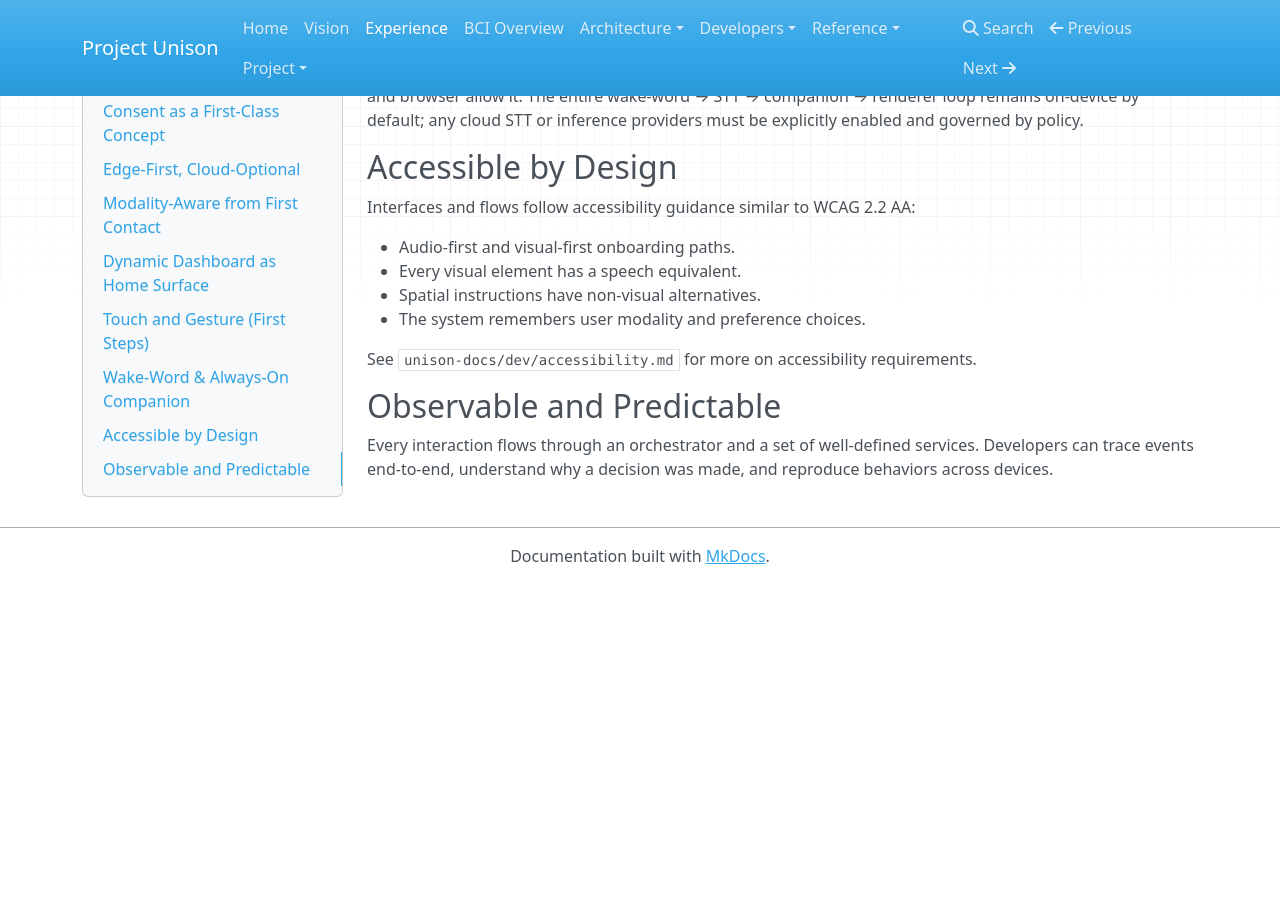
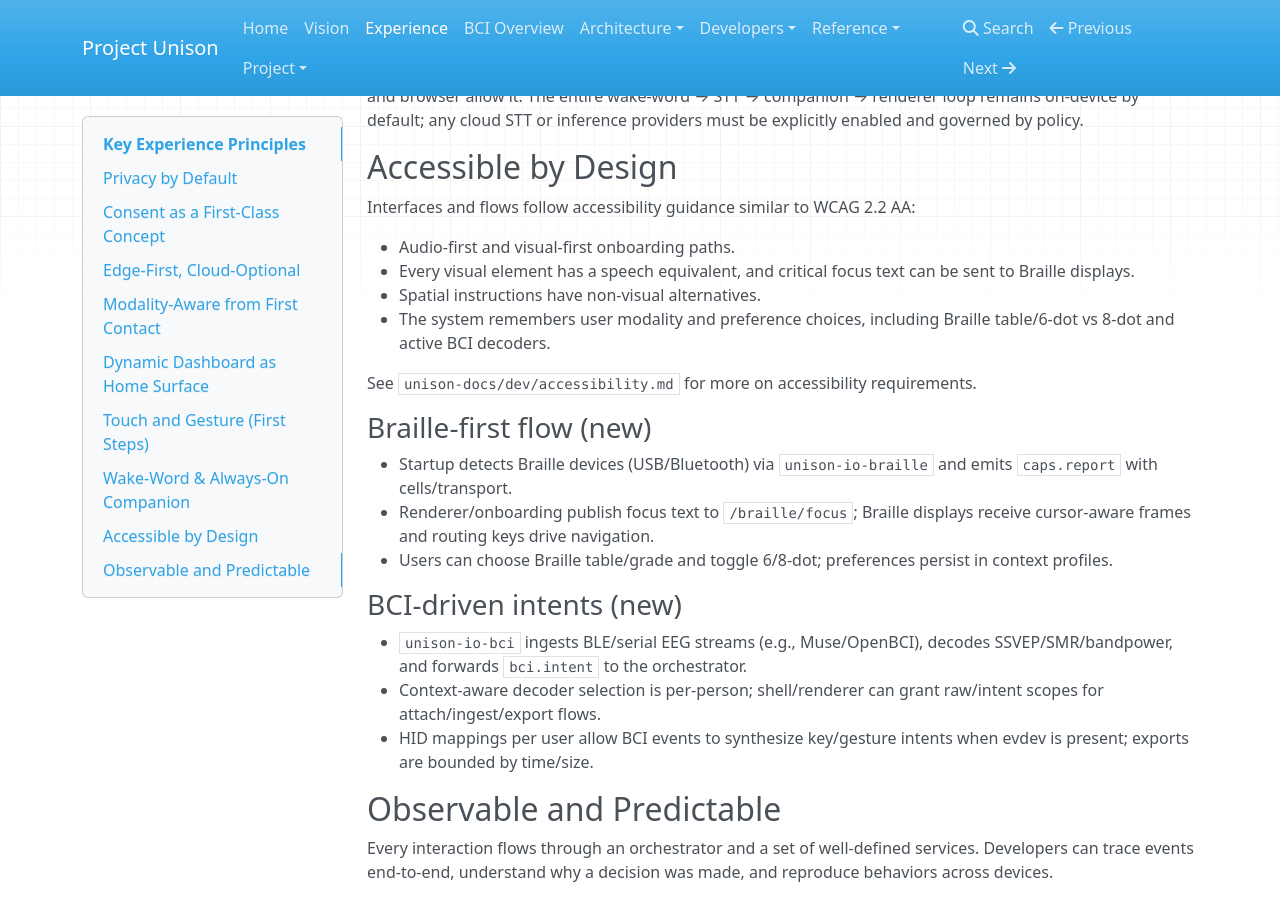
Before and after one commit to project-unisonOS/project-unisonos.github.io, an MkDocs documentation site: the page built from docs/experience.md, in a window 1280 px wide and 900 px high, scrolled down 1719 px. Built offline with MkDocs 1.6.1, drawn with Linux system fonts in a browser that asks for light colours; nearby versions of some CDN libraries; before the commit the page ends 2303 px from its top, so only the background shows below that.

Commit message:
Update landing copy and add BCI/Braille docs

```diff
--- a/docs/experience.md
+++ b/docs/experience.md
@@ -56,11 +56,21 @@ In “always-on” devstack profiles, the renderer can be configured to start th
 Interfaces and flows follow accessibility guidance similar to WCAG 2.2 AA:
 
 - Audio-first and visual-first onboarding paths.
-- Every visual element has a speech equivalent.
+- Every visual element has a speech equivalent, and critical focus text can be sent to Braille displays.
 - Spatial instructions have non-visual alternatives.
-- The system remembers user modality and preference choices.
+- The system remembers user modality and preference choices, including Braille table/6-dot vs 8-dot and active BCI decoders.
 
 See `unison-docs/dev/accessibility.md` for more on accessibility requirements.
+
+### Braille-first flow (new)
+- Startup detects Braille devices (USB/Bluetooth) via `unison-io-braille` and emits `caps.report` with cells/transport.
+- Renderer/onboarding publish focus text to `/braille/focus`; Braille displays receive cursor-aware frames and routing keys drive navigation.
+- Users can choose Braille table/grade and toggle 6/8-dot; preferences persist in context profiles.
+
+### BCI-driven intents (new)
+- `unison-io-bci` ingests BLE/serial EEG streams (e.g., Muse/OpenBCI), decodes SSVEP/SMR/bandpower, and forwards `bci.intent` to the orchestrator.
+- Context-aware decoder selection is per-person; shell/renderer can grant raw/intent scopes for attach/ingest/export flows.
+- HID mappings per user allow BCI events to synthesize key/gesture intents when evdev is present; exports are bounded by time/size.
 
 ## Observable and Predictable
 
```
Also changed, not shown: docs/architecture/overview.md (+1 -1 lines), docs/developers/hardware.md (+3 -0 lines), docs/developers/workspace-and-repos.md (+1 -0 lines), docs/index.md (+1 -2 lines).
